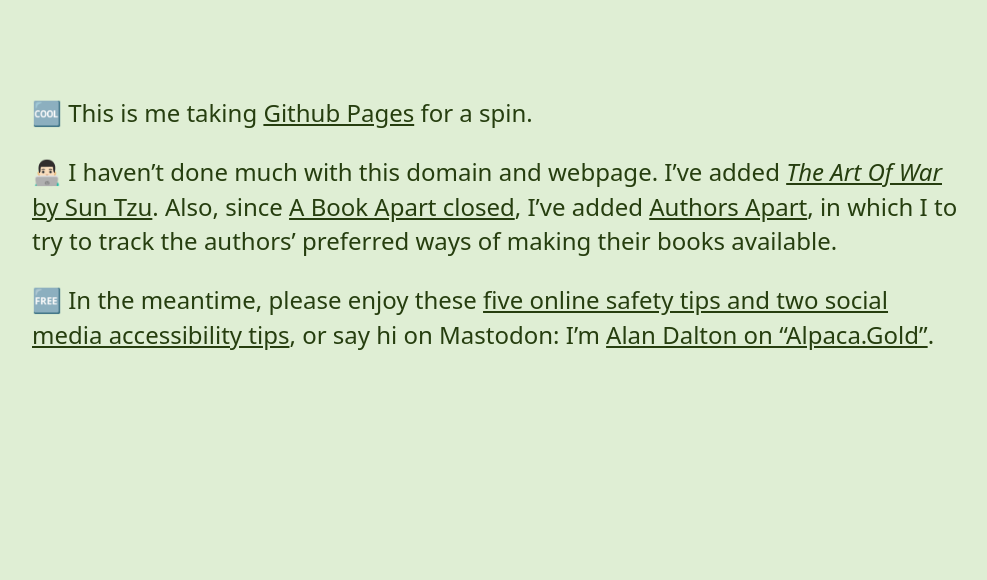
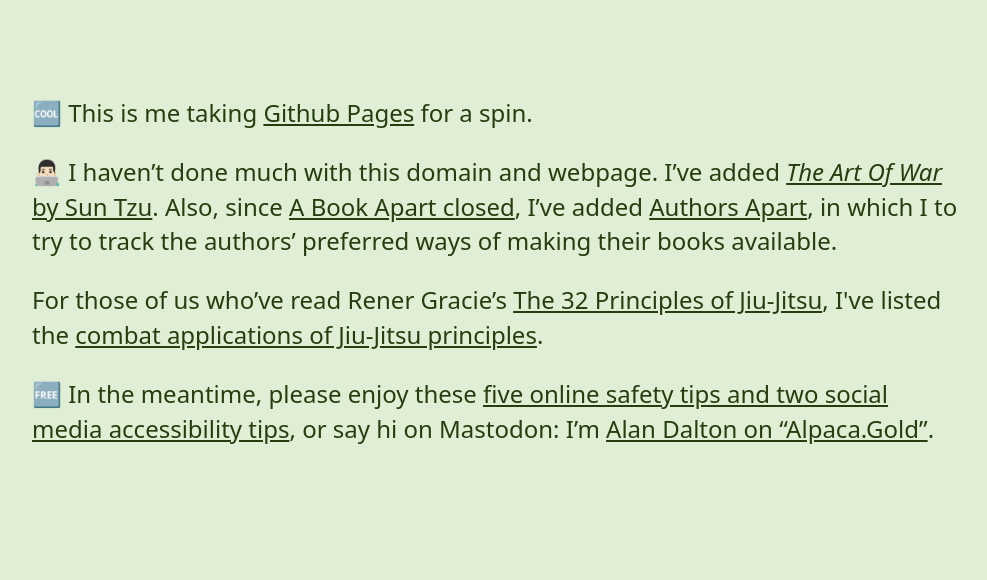
Before and after one commit to AlanDalton/AlanDalton.github.io, a plain HTML site: page index.html in a window 1280 px wide. Shown: the part 64-644 px from the top of the page, without its empty margins (144-1131 px from the left). Drawn offline with Linux system fonts and the light colour scheme.

Commit message:
linking to my webpage of combat applications of Jiu-Jitsu principles
🥋

```diff
--- a/index.html
+++ b/index.html
@@ -163,7 +163,8 @@
 <main>
 	<p>🆒 This is me taking <a href="https://pages.github.com/">Github Pages</a> for a&nbsp;<span id="spanSpin">spin</span>.
 	<p>👨🏻‍💻 I haven’t done much with this domain and webpage. I’ve added <a href="https://alandalton.github.io/TheArtOfWarBySunTzu/"><cite>The Art Of War</cite> by Sun Tzu</a>. Also, since <a href="https://abookapart.com/pages/about/">A Book Apart closed</a>, I’ve added <a href="Authors-Apart/index.html">Authors Apart</a>, in which I to try to track the authors’ preferred ways of making their books available.
-	<p>🆓 In the meantime, please enjoy these <a href="https://alan.start.page/">five online safety tips and two social media accessibility tips</a>, or say hi on Mastodon: I’m <a rel="me" href="https://alpaca.gold/@Alan" title="my account on Alpaca.Gold, which is Laurie Voss’s Mastodon server">Alan Dalton on “Alpaca.Gold”</a>.
+	<p>For those of us who’ve read Rener Gracie’s <a href="https://www.gracieuniversity.com/Pages/public/informationpages/The32Principles">The 32 Principles of Jiu-Jitsu</a>, I've listed the <a href="combat-applications-of-Jiu-Jitsu-principles/index.html">combat applications of Jiu-Jitsu principles</a>.
+  <p>🆓 In the meantime, please enjoy these <a href="https://alan.start.page/">five online safety tips and two social media accessibility tips</a>, or say hi on Mastodon: I’m <a rel="me" href="https://alpaca.gold/@Alan" title="my account on Alpaca.Gold, which is Laurie Voss’s Mastodon server">Alan Dalton on “Alpaca.Gold”</a>.
 </main>
 <footer>
 	<details>
```
